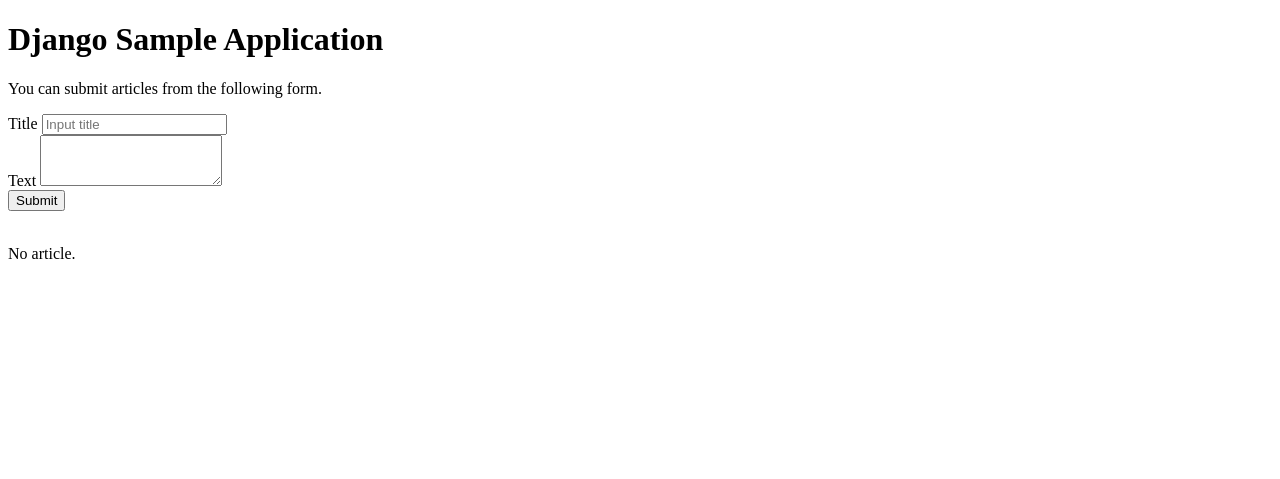
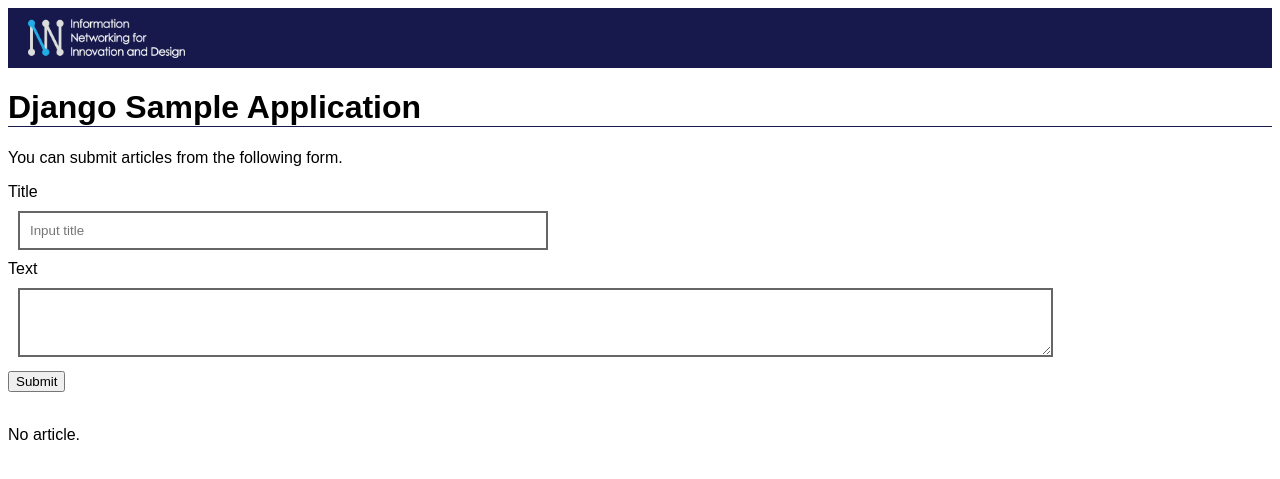
Before and after one commit to s1F102502676/blog_sample, a Django app: page / in a window 1280 px wide. Shown: the top 479 px of the page. Run offline with Django 5.2, Linux system fonts and the light colour scheme; data that the repository does not hold is empty.

Commit message:
add css and img

```diff
--- /dev/null
+++ b/blog/static/blog/css/default.css
@@ -0,0 +1,42 @@
+body {
+  font-family: sans-serif;
+}
+
+h1 {
+  border-bottom: solid 1px #17194c;
+}
+
+h2 {
+  padding: 0px 10px 0px 10px;
+  border-left: solid 4px #17194c;
+}
+
+#header {
+  background-color: #17194c;
+  padding: 10px 20px 10px 20px;
+  height: 40px;
+}
+
+#header img {
+  height: 100%;
+}
+
+#titleInput {
+  margin: 10px;
+  padding: 10px;
+  border: solid 2px#666666;
+  width: 40%;
+}
+
+#textInput {
+  margin: 10px;
+  padding: 10px;
+  border: solid 2px#666666;
+  width: 80%;
+}
+
+.text {
+  margin: 10px;
+  padding: 10px;
+  background-color: #eeeeff;
+}
--- a/blog/templates/blog/index.html
+++ b/blog/templates/blog/index.html
@@ -1,15 +1,20 @@
+{% load static %}
 <!doctype html>
 <html>
   <head>
     <meta charset="UTF-8" />
+    <link href="{% static 'blog/css/default.css' %}" rel="stylesheet" />
   </head>
   <body>
+    <div id="header">
+      <img src="{% static 'blog/img/iniad.png' %}" alt="Logo" />
+    </div>
     <h1>Django Sample Application</h1>
     <p>You can submit articles from the following form.</p>
     <form action="{% url 'index' %}" method="post">
       {% csrf_token %}
       <div>
-        <label for="titleInput">Title</label>
+        <label for="titleInput">Title</label><br />
         <input
           id="titleInput"
           name="title"
@@ -18,7 +23,7 @@
         />
       </div>
       <div>
-        <label for="textInput">Text</label>
+        <label for="textInput">Text</label><br />
         <textarea id="textInput" name="text" rows="3"></textarea>
       </div>
       <div>
@@ -28,9 +33,12 @@
     <br />
 
     {% if articles %} {% for article in articles %}
-    <a href="{% url 'detail' article.id %}">{{ article.title }}</a>
-    <small>[{{ article.posted_at }}]</small>
-    <div>{{ article.body | linebreaksbr }}</div>
+    <div class='text'>
+      <h2>
+      <a href="{% url 'detail' article.id %}">{{ article.title }}</a>
+      <small>[{{ article.posted_at }}]</small>
+      <div>{{ article.body | linebreaksbr }}</div>
+    </div>
     {% endfor %} {% else %}
     <p>No article.</p>
     {% endif %}
```
Also changed, not shown: blog/static/blog/img/iniad.png (added).
